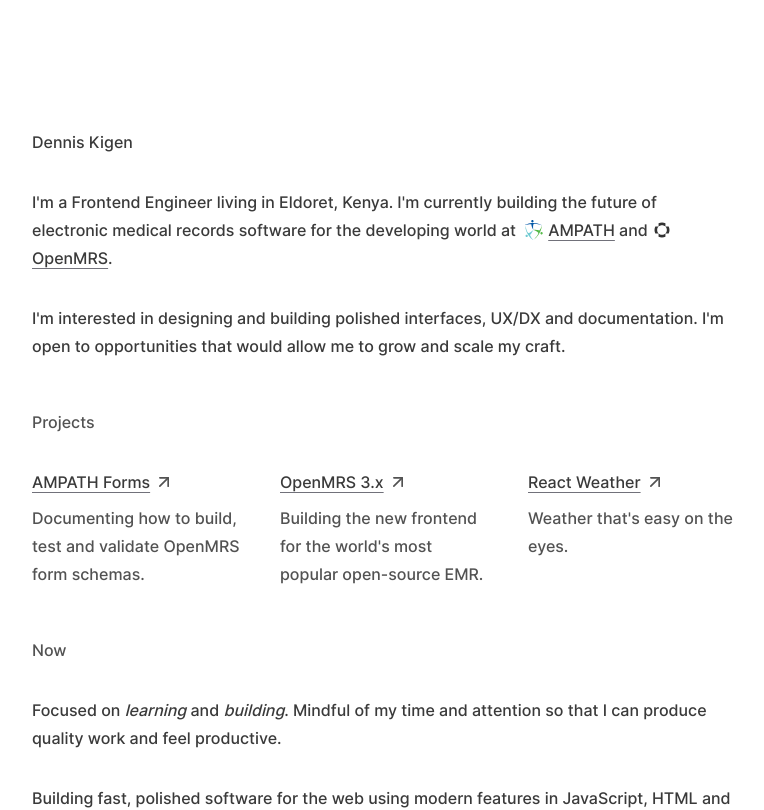
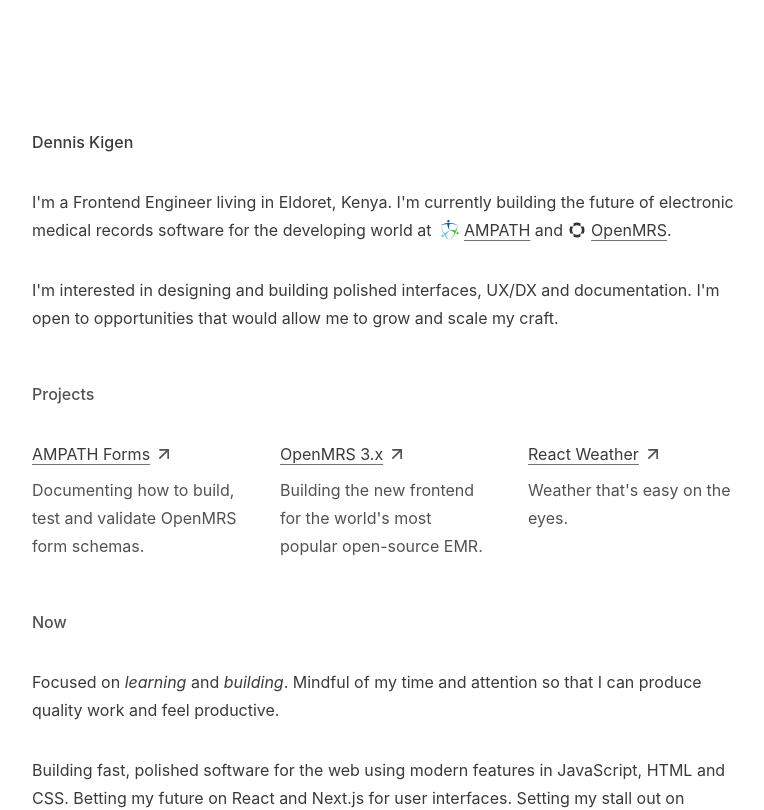
Before and after one commit to denniskigen/denniskigen.com, a Next.js app: page / in a window 1280 px wide. Shown: the top 810 px of the page, without its empty margins (256-1020 px from the left). Built offline with nearby package versions, Linux system fonts and the light colour scheme.

Commit message:
Fix Inter font import

```diff
--- a/styles.css
+++ b/styles.css
@@ -2,11 +2,8 @@
 @tailwind components;
 @tailwind utilities;
 
-@font-face {
-  font-family: "Inter";
-  src: format("woff2"), url("/inter.woff2") format("woff2");
-}
+@import url('https://fonts.googleapis.com/css2?family=Inter&display=swap');
 
 body {
-  font-family: Inter;
+  font-family: 'Inter', sans-serif;
 }
```
